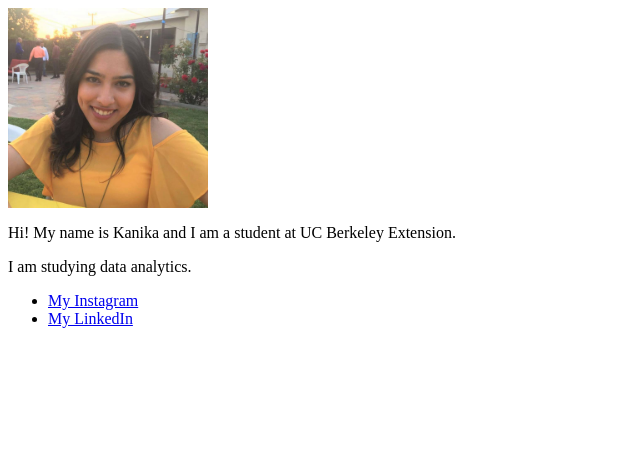
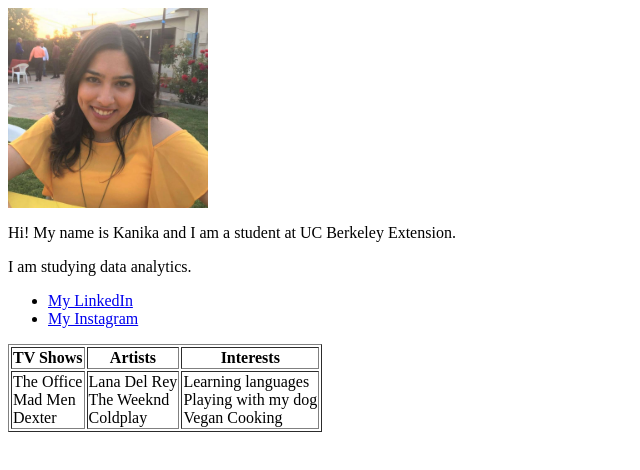
Before and after one commit to kjanghala/kjanghala.github.io, a plain HTML site: page index.html in a window 1280 px wide. Shown: the whole page, without its empty margins (0-640 px from the left). Drawn offline with Linux system fonts and the light colour scheme.

Commit message:
update 1

```diff
--- a/index.html
+++ b/index.html
@@ -7,8 +7,20 @@
         <p>Hi! My name is Kanika and I am a student at UC Berkeley Extension. </p>
         <p>I am studying data analytics.</p>
         <ul>
+            <li><a href="https://www.linkedin.com/in/kanika-janghala-99aa89177/">My LinkedIn</a></li>
             <li><a href="https://www.instagram.com/janghaholic/?hl=en">My Instagram</a></li>
-            <li><a href="https://www.linkedin.com/in/kanika-janghala-99aa89177/">My LinkedIn</a></li>
         </ul>
+        <table border="1">
+            <tr>
+                <th>TV Shows</th>
+                <th>Artists</th>
+                <th>Interests</th>
+            </tr>
+            <tr>
+                <td>The Office<br>Mad Men<br>Dexter</td>
+                <td>Lana Del Rey<br>The Weeknd<br>Coldplay</td>
+                <td>Learning languages<br>Playing with my dog<br>Vegan Cooking</td>
+            </tr>
+          </table>
     </body>
 </html>
```
